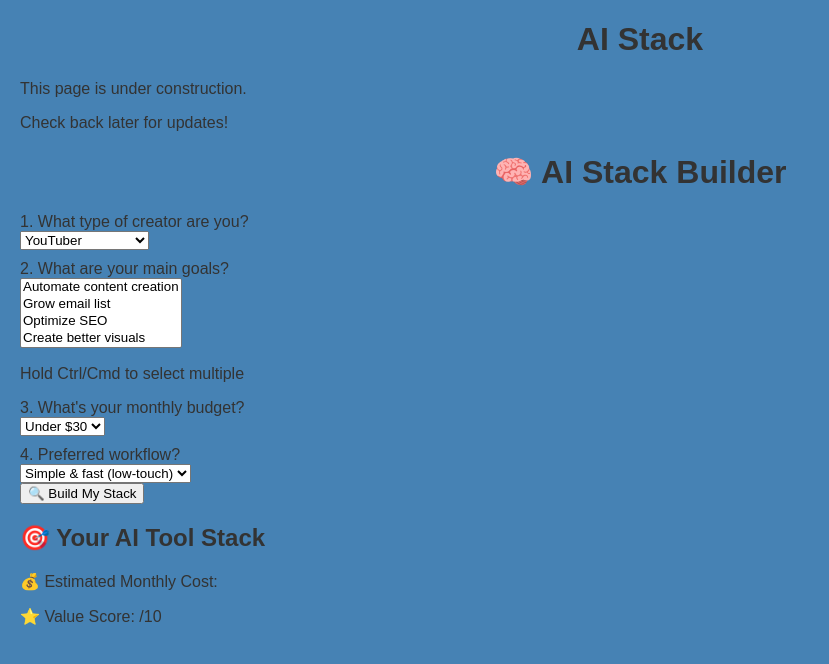
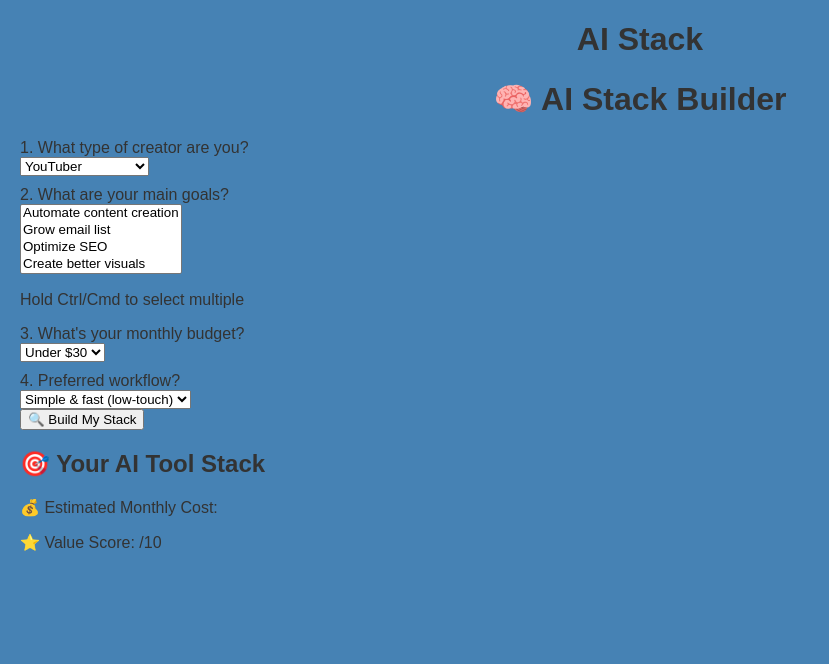
Before and after one commit to robertsmelanie/AIstack, a plain HTML site: page index.html in a window 1280 px wide. Shown: the whole page, without its empty margins (0-829 px from the left). Drawn offline with Linux system fonts and the light colour scheme.

Commit message:
delete first

```diff
--- a/index.html
+++ b/index.html
@@ -8,8 +8,7 @@
 </head>
 <body>
     <h1>AI Stack</h1>
-    <p>This page is under construction.</p>
-    <p>Check back later for updates!</p>
+
     <body class="bg-gray-100 text-gray-800 p-6">
         <div class="max-w-3xl mx-auto bg-white rounded-2xl shadow-xl p-8">
             <h1 class="text-3xl font-bold mb-6 text-center">🧠 AI Stack Builder</h1>
```
